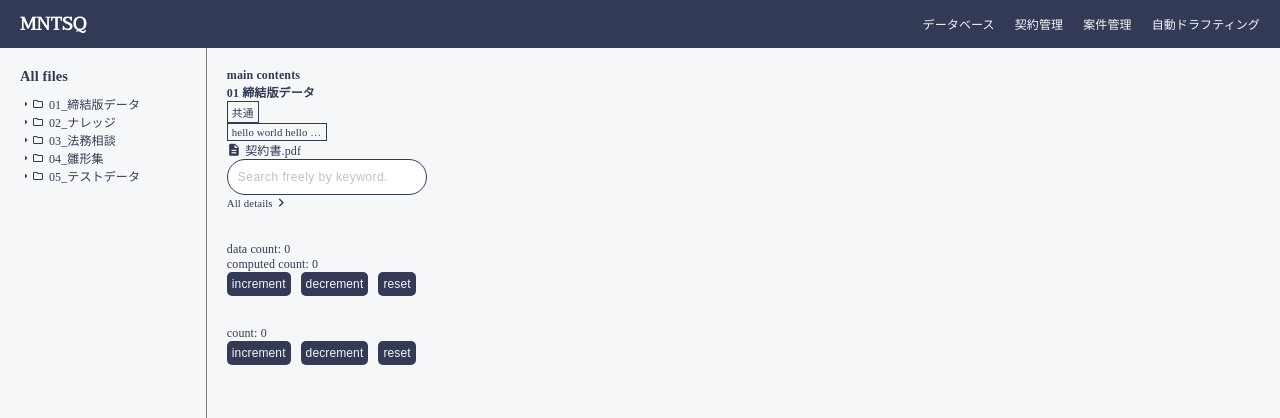
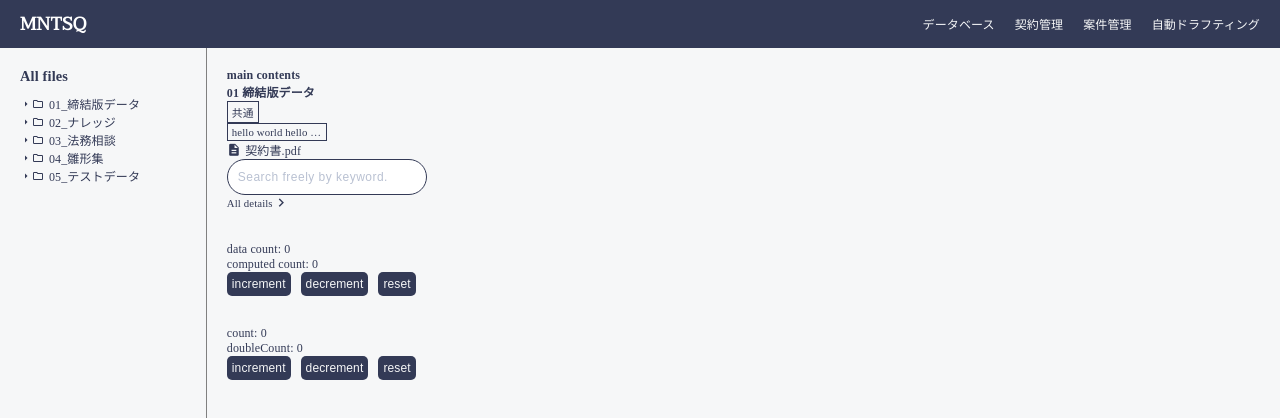
Before and after one commit to calm1205/vite-vue2, a Vue app: page / in a window 1280 px wide. Shown: the top 418 px of the page. Built offline with nearby package versions, Linux system fonts and the light colour scheme.

Commit message:
double count getter

```diff
--- a/src/components/atoms/CounterMapState.vue
+++ b/src/components/atoms/CounterMapState.vue
@@ -6,6 +6,9 @@ export default {
     ...mapState({
       count: "count",
     }),
+    doubleCount() {
+      return this.$store.getters.doubleCount
+    },
   },
   methods: {
     ...mapMutations({
@@ -21,6 +24,7 @@ export default {
   <div class="wrap">
     <ul>
       <li>count: {{ count }}</li>
+      <li>doubleCount: {{ doubleCount }}</li>
     </ul>
 
     <section>
--- a/src/main.js
+++ b/src/main.js
@@ -12,7 +12,7 @@ const store = new Vuex.Store({
     count: 0,
   },
   getters: {
-    count: ({ count }) => count,
+    doubleCount: ({ count }) => count * 2,
   },
   mutations: {
     increment: (state) => state.count++,
```
